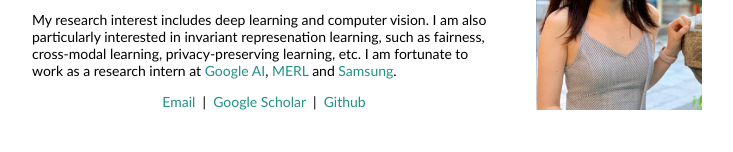
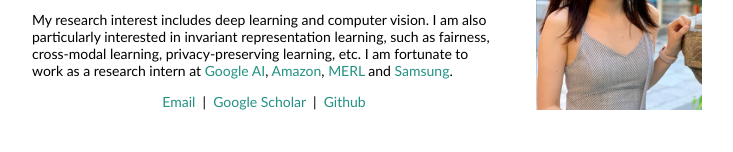
Before and after one commit to rmlin/rmlin.github.io, a plain HTML site: page index.html in a window 1280 px wide. Shown: the part 149-301 px from the top of the page, without its empty margins (228-961 px from the left). Drawn offline with Linux system fonts and the light colour scheme.

Commit message:
Add files via upload

```diff
--- a/index.html
+++ b/index.html
@@ -33,7 +33,7 @@
               <p>I am a Ph.D. student in Computer Science at <a href="https://www.emory.edu">Emory University</a>, working with Prof. <a href="http://www.mathcs.emory.edu/~lxiong/">Li Xiong</a>. Before that, I received a B.Eng in Electronic Engineering from <a href="http://www.scut.edu.cn/english/index.html">South China University of Technology</a>.
               </p>
               <p>
-                My research interest includes deep learning and computer vision. I am also particularly interested in invariant represenation learning, such as fairness, cross-modal learning, privacy-preserving learning, etc. I am fortunate to work as a research intern at <a href="https://research.google/teams/cloud-ai/">Google AI</a>, <a href="https://www.merl.com">MERL</a> and <a href="https://samsungsemiconductor-us.com/">Samsung</a>.
+                My research interest includes deep learning and computer vision. I am also particularly interested in invariant representation learning, such as fairness, cross-modal learning, privacy-preserving learning, etc. I am fortunate to work as a research intern at <a href="https://research.google/teams/cloud-ai/">Google AI</a>, <a href="https://www.amazon.science/">Amazon</a>, <a href="https://www.merl.com">MERL</a> and <a href="https://samsungsemiconductor-us.com/">Samsung</a>.
               </p>
               <p style="text-align:center">
                 <a href="mailto:rongmei.lin@emory.edu">Email</a> &nbsp|&nbsp
```
